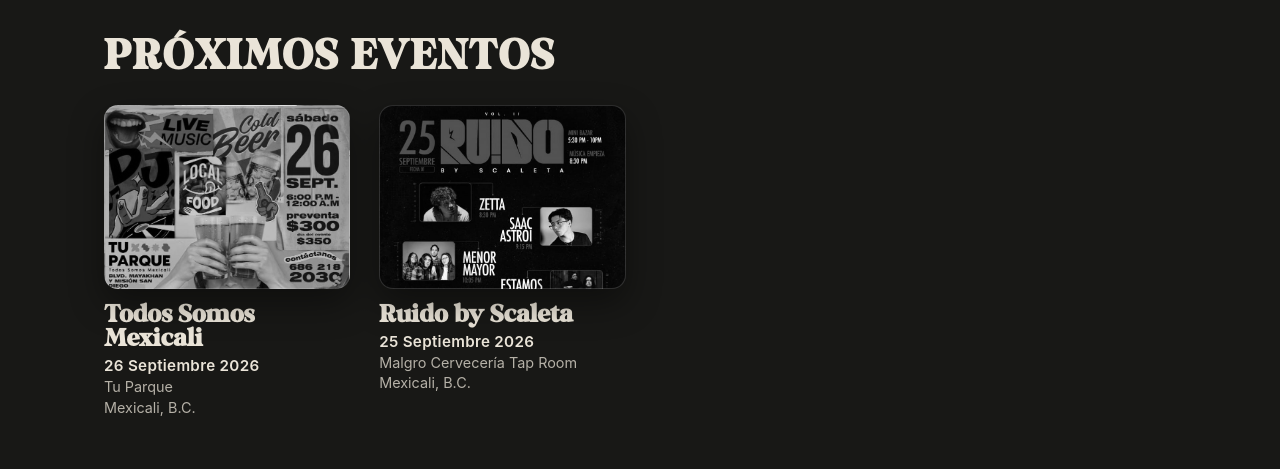
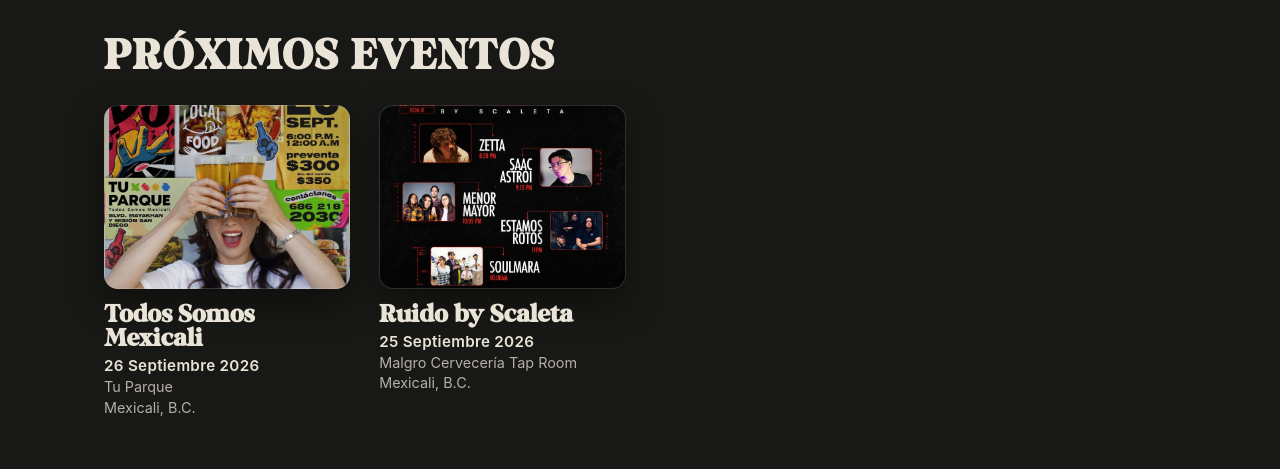
Before and after one commit to soulmara-mx/soulmara-website, a website: page index.html in a window 1280 px wide. Shown: the part 8582-9051 px from the top of the page. Drawn offline with Linux system fonts and the light colour scheme.

Commit message:
eventos proximos a color

```diff
--- a/css/styles.css
+++ b/css/styles.css
@@ -1237,6 +1237,12 @@ body {
   box-shadow: 0 14px 34px rgba(0, 0, 0, 0.4);
   margin-bottom: 0.9rem;
 }
+/* Upcoming-event flyers show in full color (they're posters, not B&W show
+   photos). Also center them so the whole flyer reads. */
+.event--flyer .event__photo {
+  filter: none;
+  background-position: center;
+}
 
 .event__body {
   display: flex;
```
